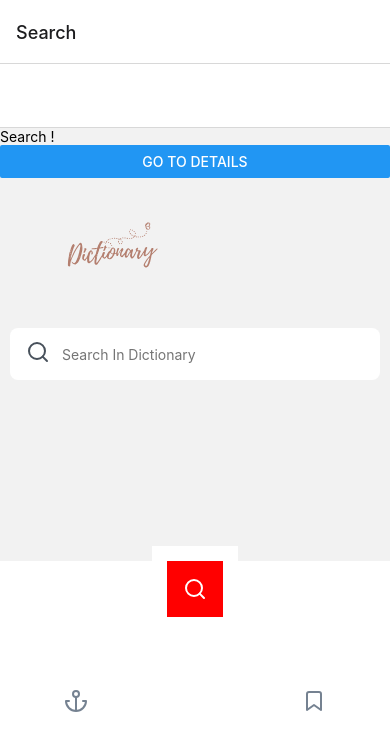
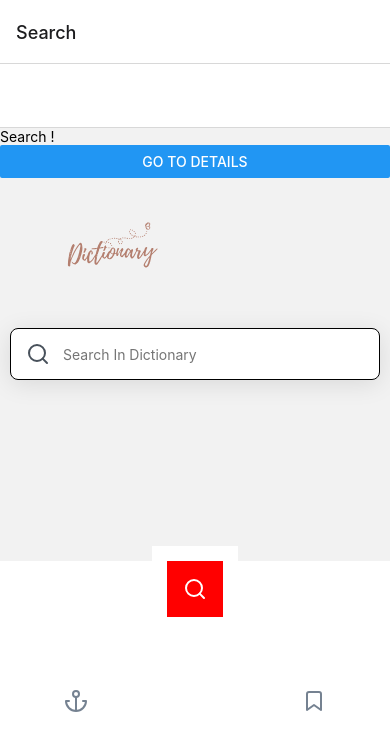
Before and after one commit to habibecee/Dictionary-App-RN, a React Native app: screen / in a window 390 px wide. Shown: the top 750 px of the page. Built offline with nearby package versions, Linux system fonts and the light colour scheme.

Commit message:
searchbox companent created

```diff
--- a/src/companents/Button.js
+++ b/src/companents/Button.js
@@ -8,11 +8,12 @@ import {
   flexbox,
   layout,
   borderRadius,
+  position,
 } from 'styled-system';
 import styled from 'styled-components/native';
 
 const Button = styled(TouchableOpacity)(
-  compose(color, size, space, flexbox, layout, borderRadius),
+  compose(color, size, space, flexbox, layout, borderRadius, position),
 );
 
 Button.defaultProps = {
--- a/src/companents/SearchBox.js
+++ b/src/companents/SearchBox.js
@@ -1,14 +1,20 @@
-import React, {useState} from 'react';
+import React, {useEffect, useState} from 'react';
 import Text from './Text';
 import Box from './Box';
 import Input from './Input';
-import {SearchIcon} from './icons';
+import {Close, SearchIcon} from './icons';
 import theme from '../utils/theme';
 import {Keyboard, StyleSheet} from 'react-native';
 import Button from './Button';
 
 const SearchBox = props => {
   const [isFocus, setIsFocus] = useState(false);
+  const [value, setValue] = useState('');
+
+  //   useEffect(() => {
+  //     console.log(value)
+
+  //   },[value])
 
   const onCancel = () => {
     setIsFocus(false);
@@ -20,16 +26,33 @@ const SearchBox = props => {
     setIsFocus(true);
   };
 
+  const onClear = () => {
+    setValue('');
+  };
+
   return (
     <Box style={styles.container}>
+      <Box style={styles.inputBox}>
         <Input
+          //   clearButtonMode="always"
+          borderColor={isFocus ? theme.colors.inputFocusColor : 'transparent'}
+          width={isFocus ? '80%' : '100%'}
           placeholder="Search In Dictionary"
           style={styles.input}
+          value={value}
           onFocus={() => setIsFocus(true)}
+          onChangeText={text => setValue(text)}
         />
 
-      <Box style={styles.IconContainer}>
+        {value.length > 0 && (
+          <Button onPress={onClear} style={styles.CloseIcon}>
+            <Close right={isFocus ? 76 : 16} color={theme.colors.textDark} />
+          </Button>
+        )}
+
+        <Button style={styles.SearchIcon}>
           <SearchIcon color={theme.colors.textMedium} />
+        </Button>
       </Box>
 
       {isFocus && (
@@ -43,27 +66,44 @@ const SearchBox = props => {
 
 const styles = StyleSheet.create({
   container: {
-    position: 'relative',
     flexDirektion: 'row',
     // alignItems: 'center',
     justifyContent: 'space-between',
   },
 
+  inputBox: {
+    position: 'relative',
+    flex: 1,
+  },
+
   input: {
-    flex: 1,
-    position: 'absolute',
+    // position: 'absolute',
     color: theme.colors.textDark,
     paddingLeft: 52,
     height: 52,
     borderRadius: theme.radii.normal,
+    borderWidth: 1,
     backgroundColor: 'white',
     placeholderTextColor: theme.colors.textMedium,
-    minWidth: '100%',
+    shadowColor: '#000',
+    shadowOpacity: 0.1,
+    shadowRadius: 24,
+    shadowOffset: {
+      width: 0,
+      height: 4,
     },
-  IconContainer: {
+  },
+
+  CloseIcon: {
+    position: 'absolute',
+    right: 16,
+    top: 14,
+  },
+
+  SearchIcon: {
     position: 'absolute',
     left: 16,
-    top: 12,
+    top: 14,
   },
 
   button: {
--- /dev/null
+++ b/src/companents/icons/Close.js
@@ -0,0 +1,18 @@
+import * as React from 'react';
+import Svg, {Path} from 'react-native-svg';
+const SvgClose = props => (
+  <Svg
+    xmlns="http://www.w3.org/2000/svg"
+    width={24}
+    height={24}
+    fill="none"
+    stroke="currentColor"
+    strokeLinecap="round"
+    strokeLinejoin="round"
+    strokeWidth={2}
+    className=""
+    {...props}>
+    <Path d="M18 6 6 18M6 6l12 12" />
+  </Svg>
+);
+export default SvgClose;
--- a/src/companents/icons/index.js
+++ b/src/companents/icons/index.js
@@ -1,4 +1,5 @@
 export {default as AnchorIcon} from './AnchorIcon';
 export {default as BookmarkIcon} from './BookmarkIcon';
+export {default as Close} from './Close';
 export {default as Logo} from './Logo';
 export {default as SearchIcon} from './SearchIcon';
--- a/src/utils/theme.js
+++ b/src/utils/theme.js
@@ -17,6 +17,7 @@ const colors = {
   textLight: '#758291',
 
   logoColor: '#B47F6F',
+  inputFocusColor: '#D1D1D1',
 };
 
 const radii = {
```
Also changed, not shown: src/assets/icons/close.svg (added). Lines whose indentation alone changed are shown as unchanged.
